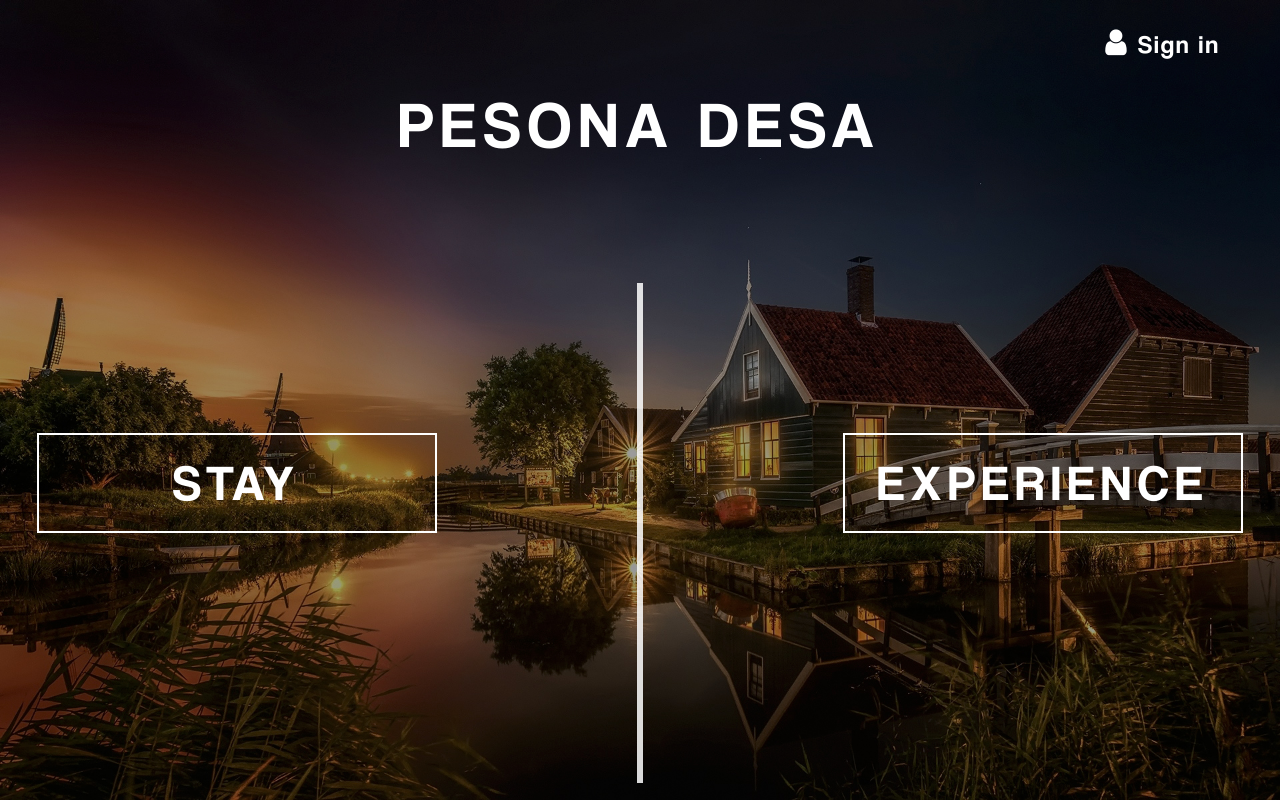
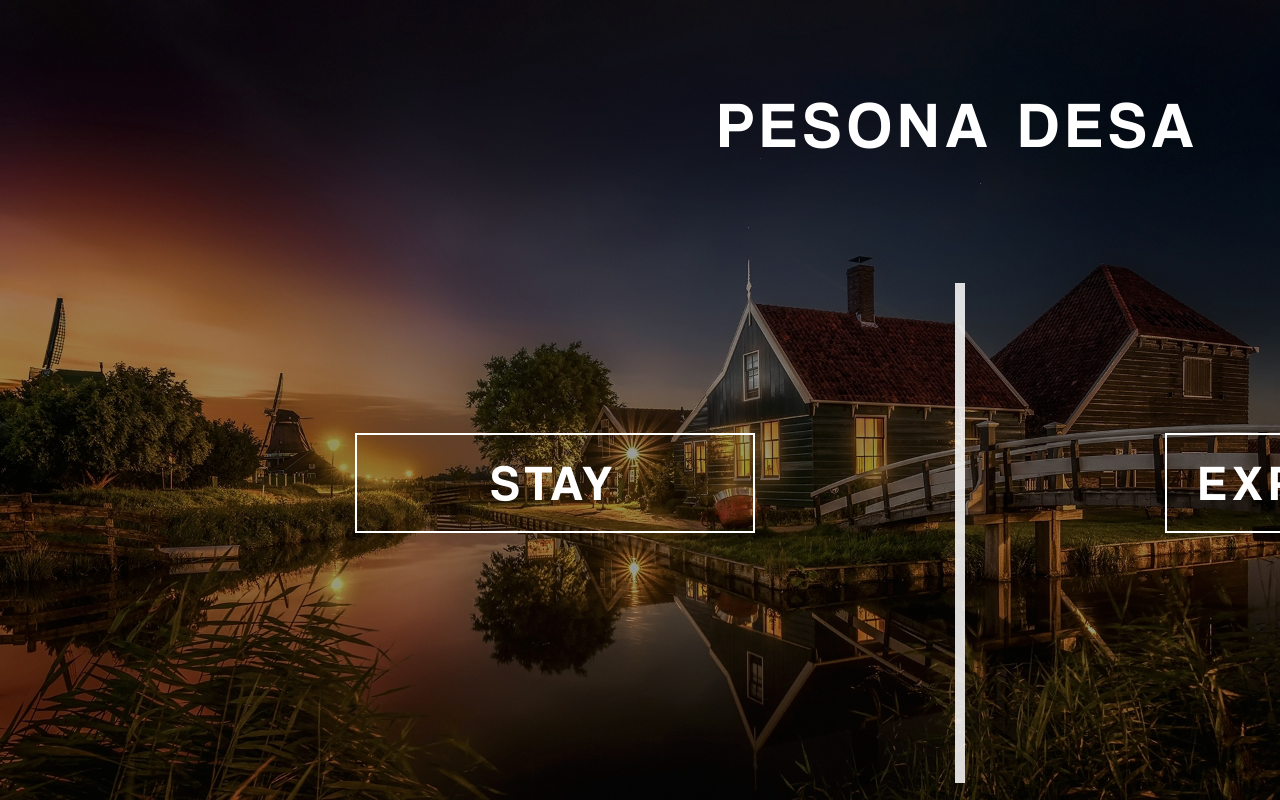
Before and after one commit to harrysenjaya/Pesona-Desa, a PHP site: page /View/frontpage.html in a window 1280 px wide; the page is wider, and only the part inside the window is pictured. Run offline with PHP 8.4, Linux system fonts and the light colour scheme.

Commit message:
Revert "position fix"
This reverts commit c21c9ff0f3b5c9ac87d5bbfd6dcd758140e17e99.

```diff
--- a/View/Style/frontpage.css
+++ b/View/Style/frontpage.css
@@ -10,11 +10,7 @@ body {
     background-image: url('../Image/HADE.jpg');
     background-size: cover;
     background-repeat: no-repeat;
-    position:fixed;
-    top:0;
-    bottom:0;
-    left:0;
-    right:0;
+    min-width: 1920px;
 }
 
 .font{
--- a/View/frontpage.html
+++ b/View/frontpage.html
@@ -2,7 +2,6 @@
 <html>
 
 <head>
-
     <title>Pesona Desa</title>
     <link rel="stylesheet" href="Style/w3.css">
     <link rel="stylesheet" href="Style/frontpage.css" />
```
